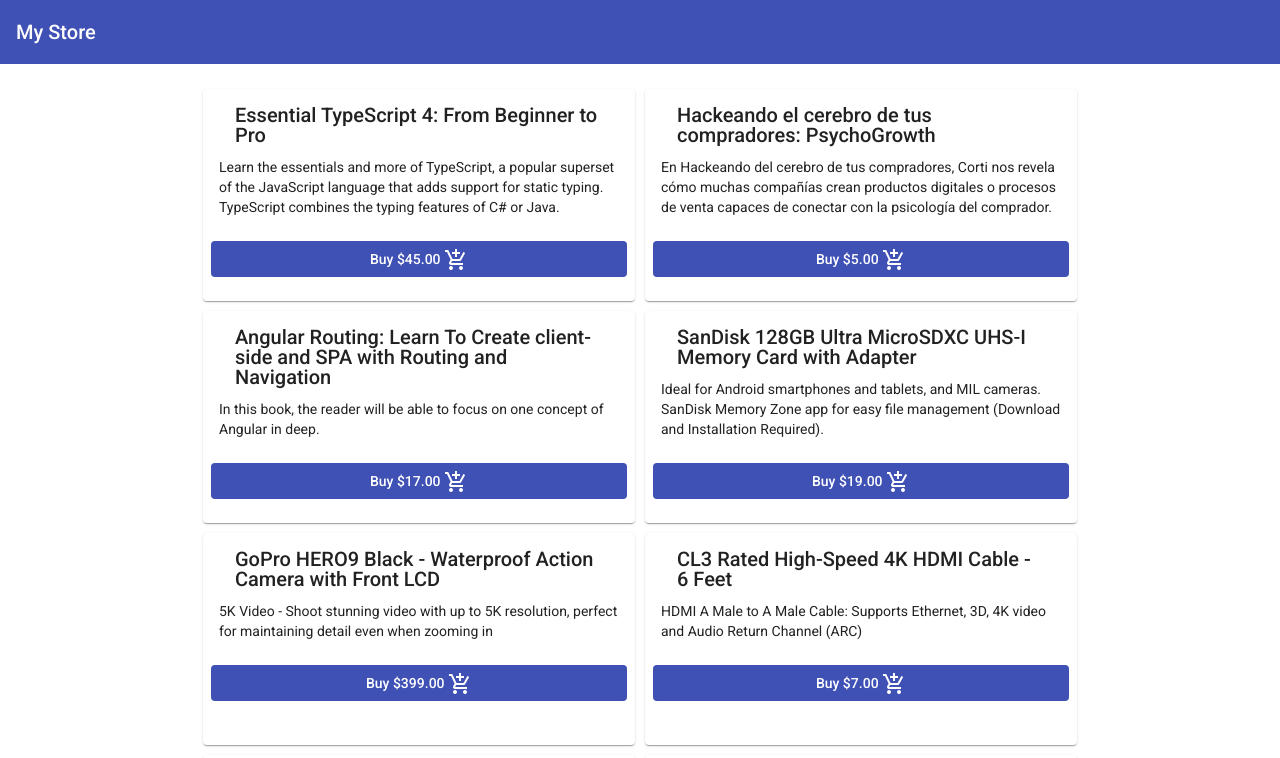
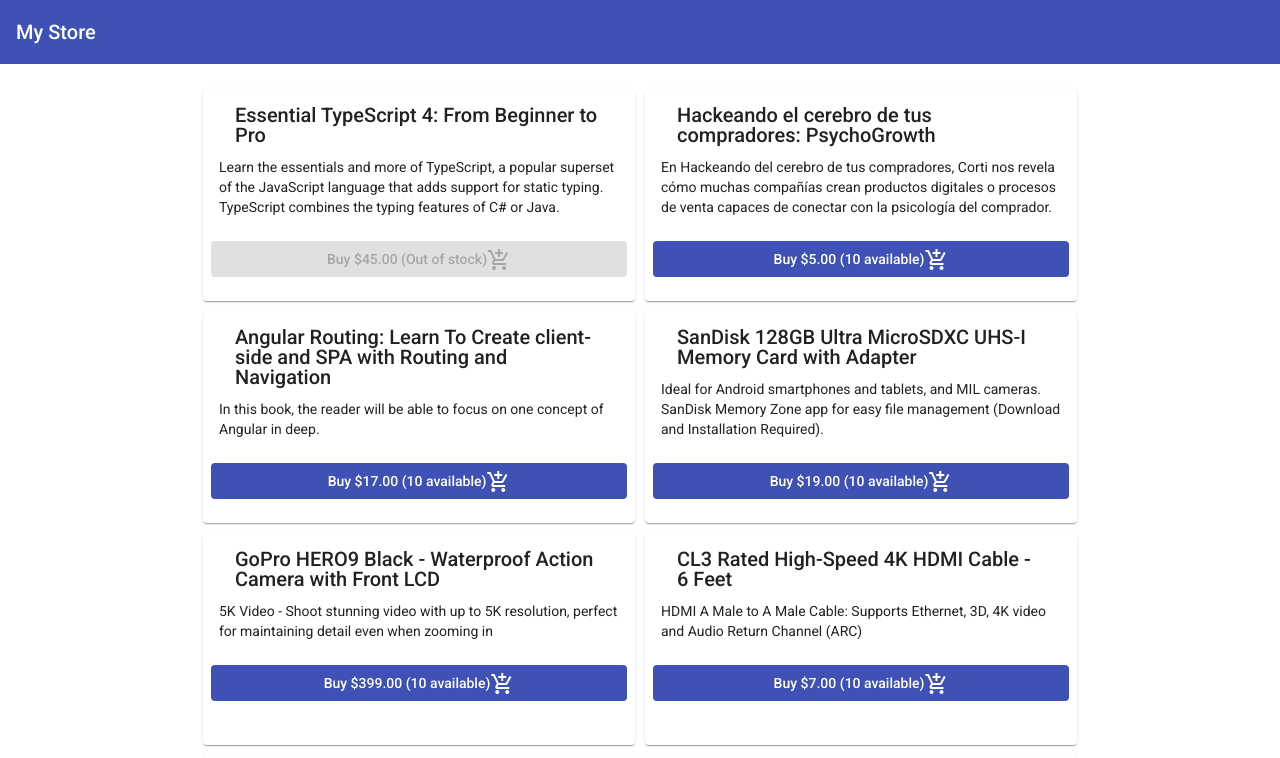
Before and after one commit to nobolaa/Shop-Angular12, an Angular app: page /products in a window 1280 px wide. Shown: the top 758 px of the page. Built offline with nearby package versions, Linux system fonts and the light colour scheme; data requests are answered from the project's data file.

Commit message:
Exercise 23:
Added logic at product component html to show the stock of the products
and disable the buy button when there is no stock.

```diff
--- a/src/app/pages/products/product/product.component.html
+++ b/src/app/pages/products/product/product.component.html
@@ -6,8 +6,10 @@
         {{ product.description }}
     </mat-card-content>
     <mat-card-actions>
-        <button mat-flat-button color="primary" (click)="onClick()">
+        <button mat-flat-button color="primary" (click)="onClick()" [disabled]="product.stock==0">
             Buy {{ product.price | currency}}
+            <ng-container *ngIf="(product.stock > 0); else numStock">({{ product.stock }} available)</ng-container>
+            <ng-template #numStock>(Out of stock)</ng-template>
             <mat-icon>add_shopping_cart</mat-icon>
         </button>
     </mat-card-actions>
```
